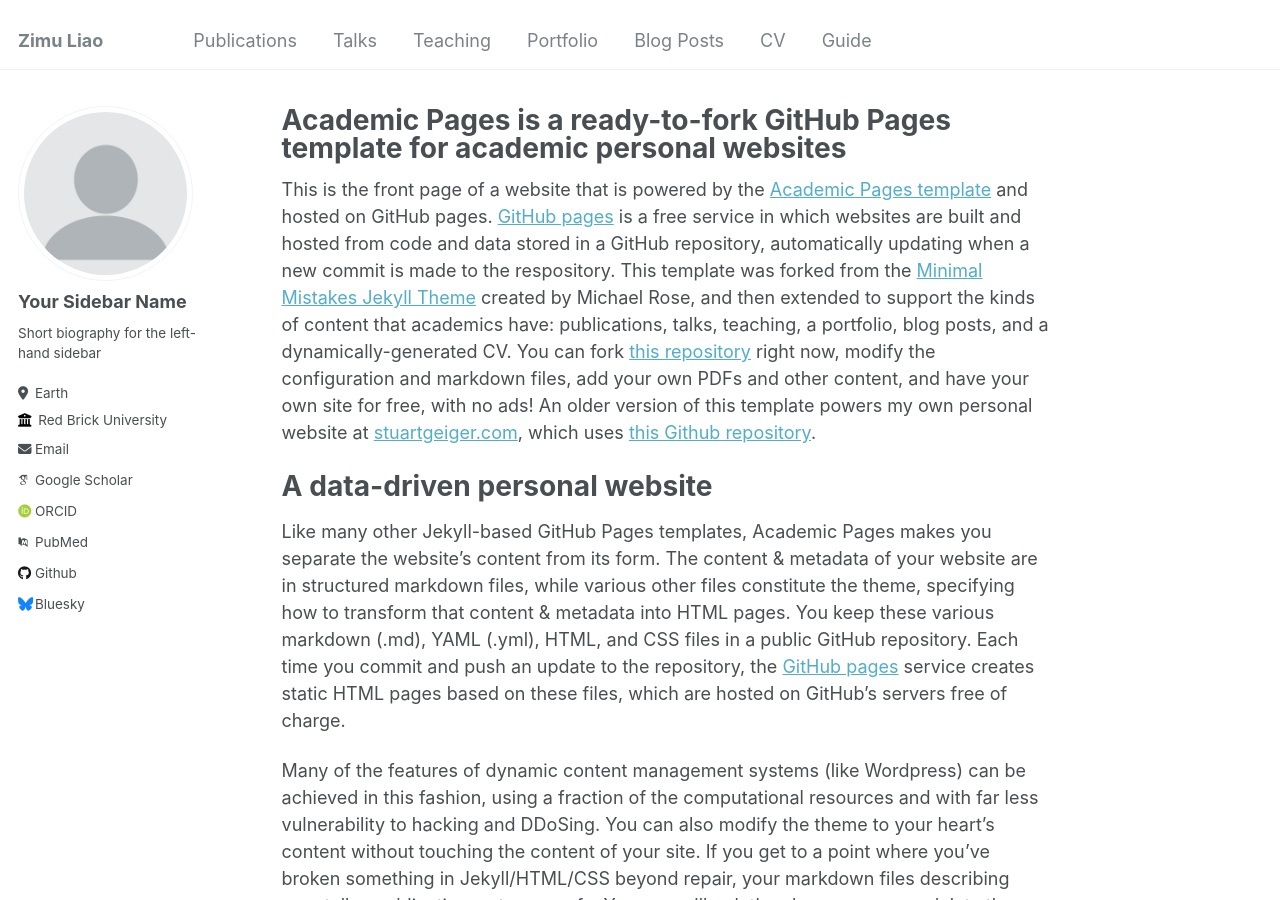
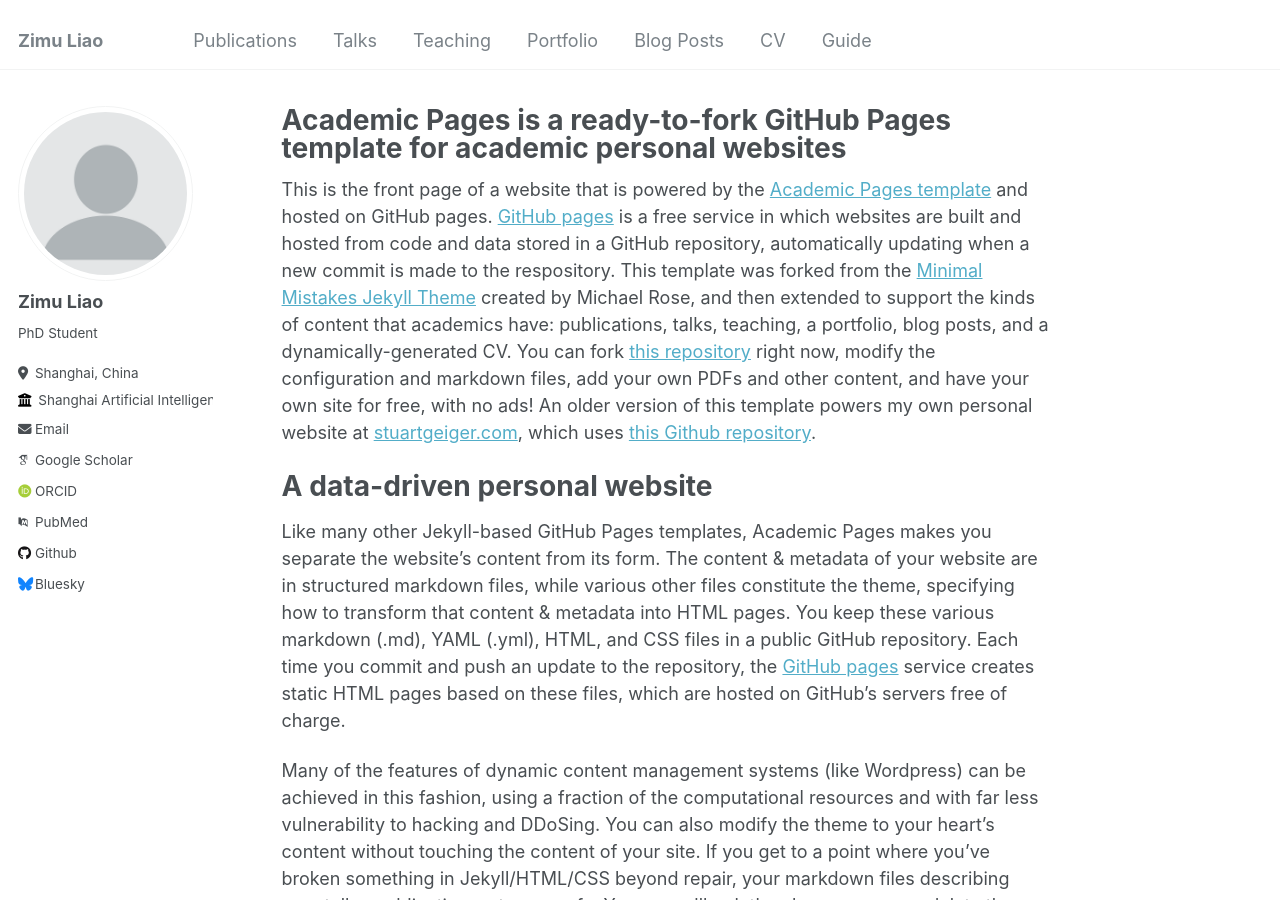
Before and after one commit to zmliao/zmliao.github.io, a Jekyll site: the page built from _pages/about.md, in a window 1280 px wide and 900 px high. Built offline with Jekyll 4.4.1, drawn with Linux system fonts in a browser that asks for light colours; some web fonts are replaced.

Commit message:
Update _config.yml

```diff
--- a/_config.yml
+++ b/_config.yml
@@ -22,13 +22,13 @@ repository               : "academicpages/academicpages.github.io"
 author:
   # Biographic information
   avatar           : "profile.png"
-  name             : "Your Sidebar Name"
+  name             : "Zimu Liao"
   pronouns         : # example: "she/her"
-  bio              : "Short biography for the left-hand sidebar"
-  location         : "Earth"
-  employer         : "Red Brick University"
+  bio              : "PhD Student"
+  location         : "Shanghai, China"
+  employer         : "Shanghai Artificial Intelligence Laboratory & Shanghai Jiaotong University"
   uri              : # URL
-  email            : "none@example.org"
+  email            : "zimuliao6@gmail.com"
 
   # Academic websites
   arxiv            : # URL - Update with the correct link to your profile
```
